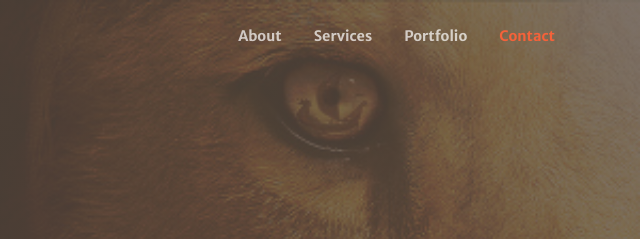
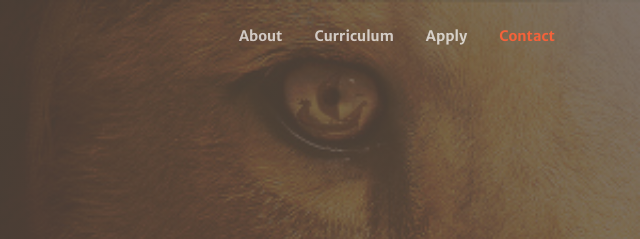
Before and after one commit to likelionkku/likelionkku.github.io, a website with bundled scripts: page index.html in a window 1280 px wide. Shown: the top 239 px of the page, 640-1280 px from the left. Built offline with nearby package versions, Linux system fonts and the light colour scheme.

Commit message:
Update index.html

```diff
--- a/index.html
+++ b/index.html
@@ -40,10 +40,10 @@
             <a class="nav-link js-scroll-trigger" href="#about">About</a>
           </li>
           <li class="nav-item">
-            <a class="nav-link js-scroll-trigger" href="#services">Services</a>
+            <a class="nav-link js-scroll-trigger" href="#services">Curriculum</a>
           </li>
           <li class="nav-item">
-            <a class="nav-link js-scroll-trigger" href="#portfolio">Portfolio</a>
+            <a class="nav-link js-scroll-trigger" href="#portfolio">Apply</a>
           </li>
           <li class="nav-item">
             <a class="nav-link js-scroll-trigger" href="#contact">Contact</a>
@@ -228,7 +228,7 @@
     <div class="container">
       <div class="row justify-content-center">
         <div class="col-lg-8 text-center">
-          <h2 class="mt-0">Q & A</h2>
+          <h2 class="mt-0">Contact</h2>
           <hr class="divider my-4">
           <p class="text-muted mb-5"></p>
         </div>
```
